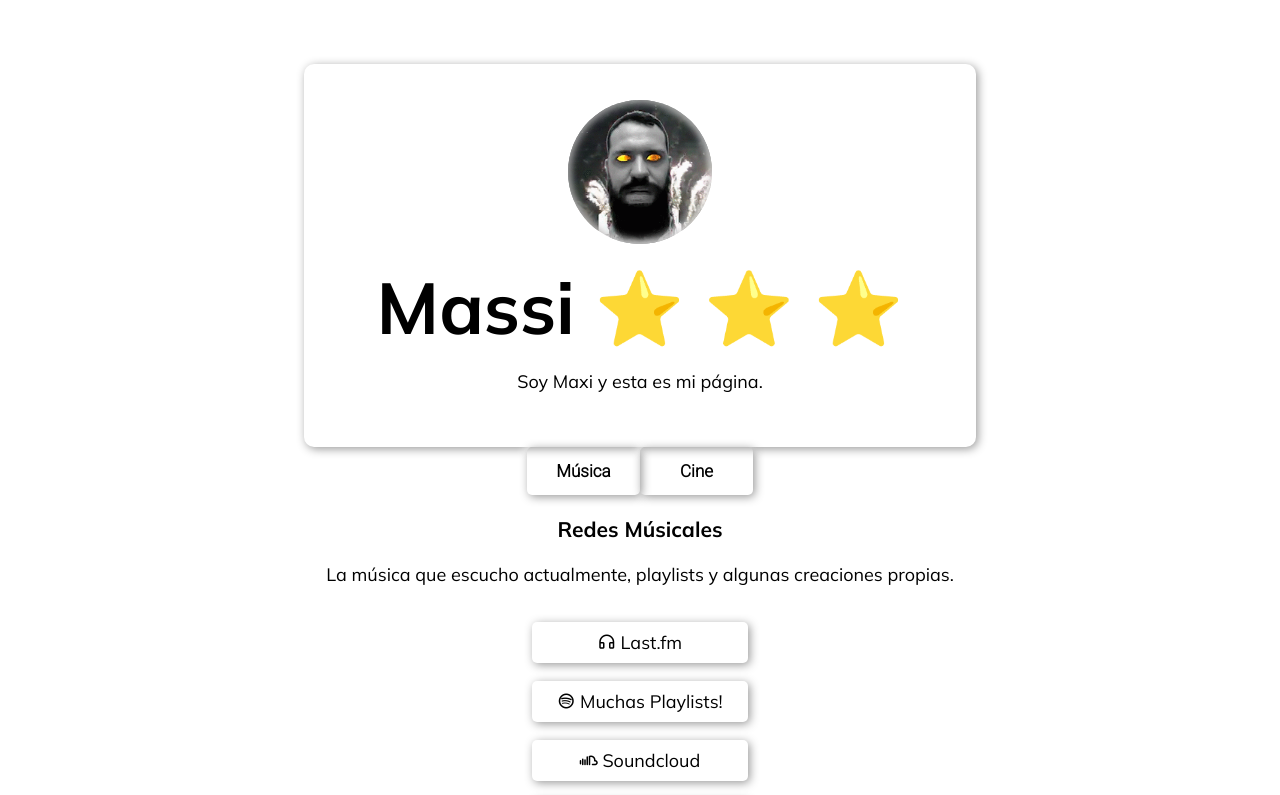
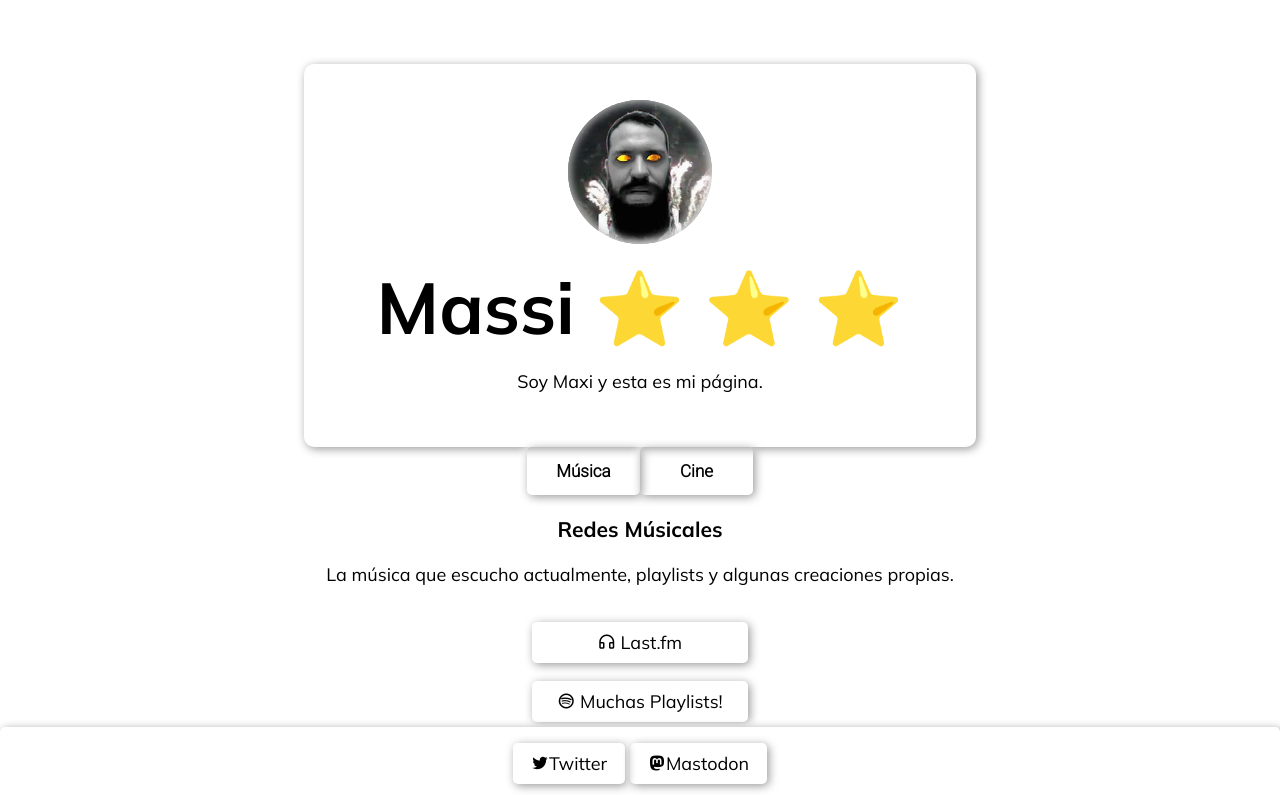
Before and after one commit to marxip/marxip.github.io, a plain HTML site: page index.html in a window 1280 px wide. Shown: the top 795 px of the page. Drawn offline with nearby package versions, Linux system fonts and the light colour scheme; a script that the page names is missing; a web font is replaced by a local one.

Commit message:
Update style.css

```diff
--- a/style.css
+++ b/style.css
@@ -179,3 +179,15 @@ img {
   height: 100%;
   object-fit: contain;
   }
+.footer {
+  border-radius: 5px;
+  box-shadow: var(--shadow);
+  background-color: #ffffff;
+  position: fixed;
+  bottom: 0;
+  width: 100%;
+  text-align: center;
+  margin-top: 0px;
+  padding-top: 25px;
+  padding-bottom: 25px;
+}
```
